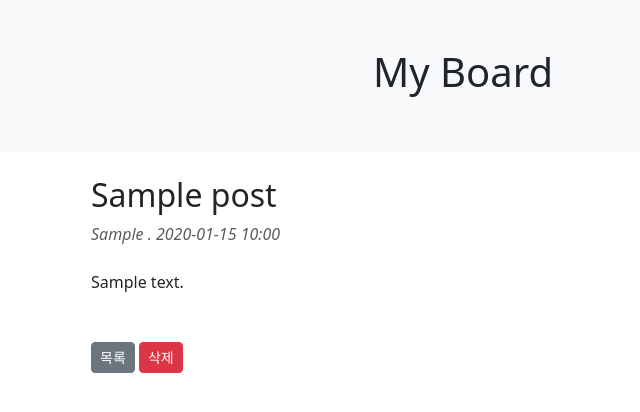
After one commit to sudo2100/springworks, a Spring Boot app: page /posts/1 in a window 1280 px wide. The commit adds this page. Shown: the top 412 px of the page, without its empty margins (177-817 px from the left). Run offline with Spring Boot 4, Linux system fonts and the light colour scheme; tables that the repository leaves empty hold one stand-in row (values such as "Sample post").

Commit message:
board web

```diff
--- a/boardweb/src/main/java/com/springboot/boardweb/controller/PostViewController.java
+++ b/boardweb/src/main/java/com/springboot/boardweb/controller/PostViewController.java
@@ -1,11 +1,13 @@
 package com.springboot.boardweb.controller;
 
+import com.springboot.boardweb.domain.Post;
 import com.springboot.boardweb.dto.PostResponse;
 import com.springboot.boardweb.service.PostService;
 import lombok.RequiredArgsConstructor;
 import org.springframework.stereotype.Controller;
 import org.springframework.ui.Model;
 import org.springframework.web.bind.annotation.GetMapping;
+import org.springframework.web.bind.annotation.PathVariable;
 
 import java.util.List;
 
@@ -30,4 +32,13 @@ public class PostViewController {
     public String newPost(){
         return "post/newPost";  //templates/post/newPost.html
     }
+
+    // 글 상세 보기
+    @GetMapping("/posts/{id}")
+    public String getPost(@PathVariable Long id,
+                          Model model){
+        Post post = postService.findById(id);
+        model.addAttribute("post", new PostResponse(post));
+        return "post/postDetail"; //templates/post/postDetail.html
+    }
 }
--- a/boardweb/src/main/resources/templates/post/newPost.html
+++ b/boardweb/src/main/resources/templates/post/newPost.html
@@ -30,5 +30,7 @@
         <button type="button" id="create-btn" class="btn btn-primary">등록</button>
         <a th:href="@{/posts}" class="btn btn-secondary">취소</a>
     </div>
+
+    <script th:src="@{/js/post.js}"></script>
 </body>
 </html>
--- /dev/null
+++ b/boardweb/src/main/resources/templates/post/postDetail.html
@@ -0,0 +1,31 @@
+<!DOCTYPE html>
+<html xmlns:th="http://www.thymeleaf.org" lang="ko">
+<head>
+    <meta charset="UTF-8">
+    <title>게시판 목록</title>
+    <link rel="stylesheet" href="https://cdn.jsdelivr.net/npm/bootstrap@5.3.9/dist/css/bootstrap.min.css">
+</head>
+<body>
+    <div class="p-5 mb-4 text-center bg-light">
+        <h1 class="mb-2">My Board</h1>
+    </div>
+
+    <div class="container" style="width: 60%">
+        <article>
+            <header class="mb-4">
+                <h2 th:text="${post.title}">제목</h2>
+                <div th:text="| ${post.writer} . ${#temporals.format(post.createdAt,
+                      'yyyy-MM-dd HH:mm')}|"  class="text-muted fst-italic">글쓴이. 작성일</div>
+            </header>
+
+            <section class="mb-5">
+                <!-- white-space: pre-line: 화면대로 보임(줄바꿈)  -->
+                <p th:text="${post.content}" style="white-space: pre-line">내용</p>
+            </section>
+
+            <a th:href="@{/posts}" class="btn btn-secondary btn-sm">목록</a>
+            <button type="button" id="delete-btn" class="btn btn-danger btn-sm">삭제</button>
+        </article>
+    </div>
+</body>
+</html>
--- a/boardweb/src/main/resources/templates/post/postList.html
+++ b/boardweb/src/main/resources/templates/post/postList.html
@@ -30,7 +30,10 @@
             <tbody>
                 <tr th:each="post: ${posts}">
                     <td th:text="${post.id}">1</td>
-                    <td th:text="${post.title}">제목</td>
+                    <td>
+                        <a th:href="@{/posts/{id}(id=${post.id})}"
+                           th:text="${post.title}">제목</a>
+                    </td>
                     <td th:text="${post.writer}">글쓴이</td>
                     <td th:text="${#temporals.format(post.createdAt, 'yyyy-MM-dd HH:mm')}">작성일</td>
                 </tr>
```
Also changed, not shown: boardweb/src/main/resources/static/js/post.js (added, +34 -0 lines).
